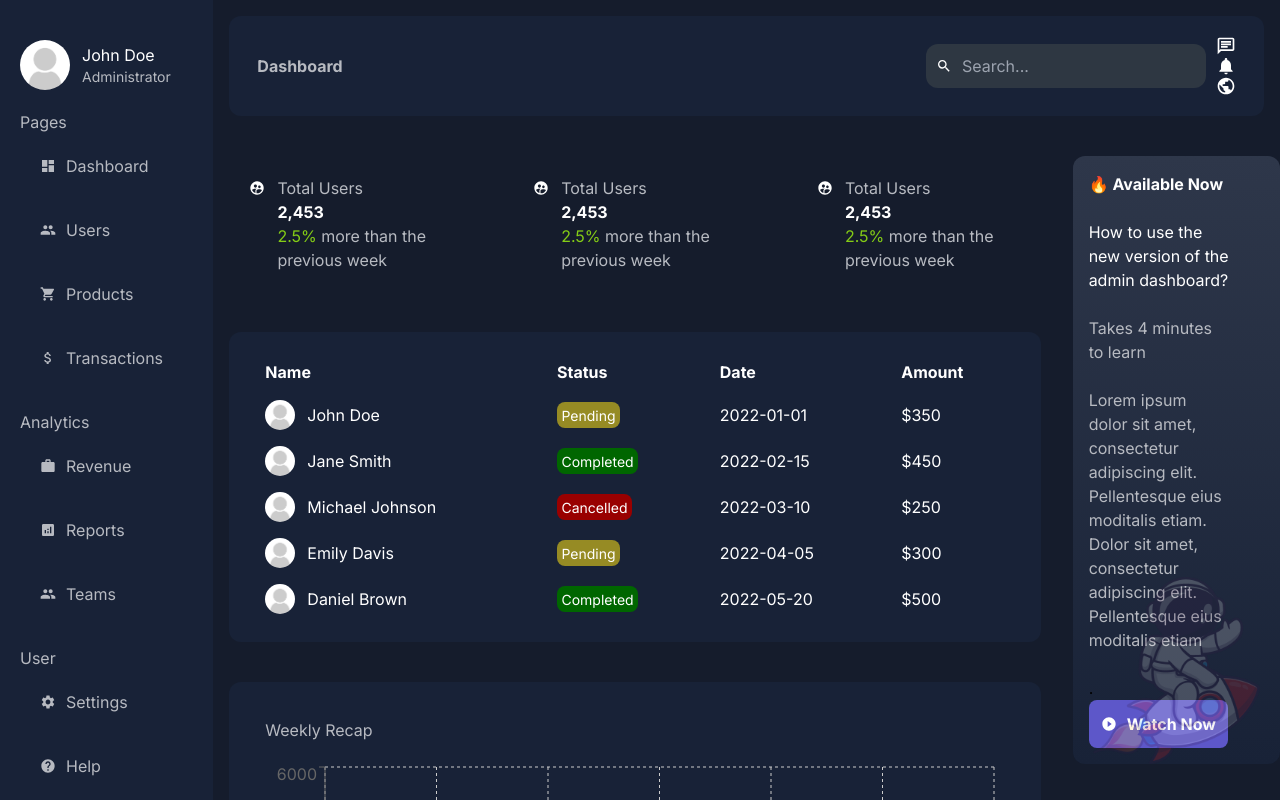
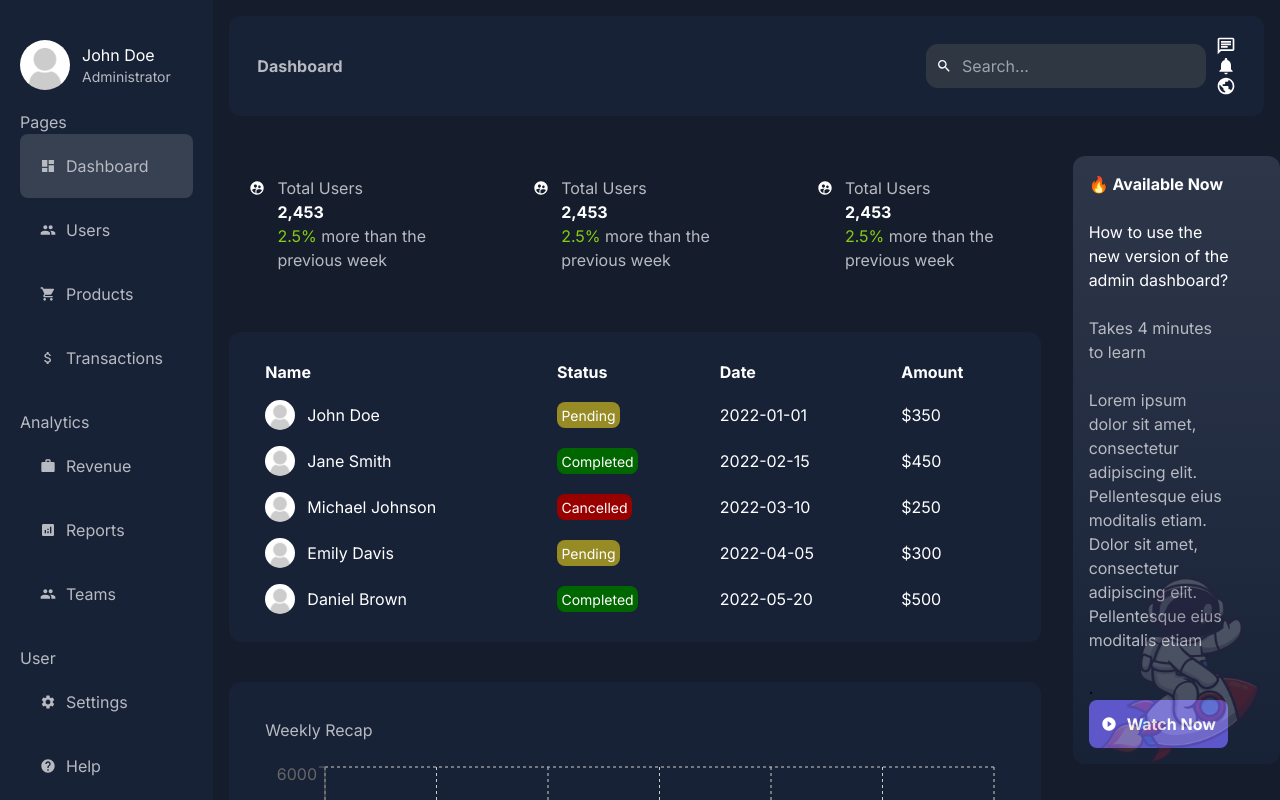
Before and after one commit to PhilaNgcamu/next-js-app, a Next.js app: page /dashboard in a window 1280 px wide. Shown: the top 800 px of the page. Built offline with nearby package versions, Linux system fonts and the light colour scheme.

Commit message:
Reduce redundancy

```diff
--- /dev/null
+++ b/src/app/components/ui/sidebar/sideItem.js
@@ -0,0 +1,21 @@
+"use client";
+import Link from "next/link";
+import { usePathname } from "next/navigation";
+
+export default function SidebarItem({ item }) {
+  const pathname = usePathname();
+
+  return (
+    <Link
+      href={item.href}
+      className={`${
+        item.href === pathname ? "bg-gray-700" : ""
+      } text-[#b7bac1] active:bg-gray-700 rounded-lg`}
+    >
+      <div className="flex gap-2.5 h-18 items-center hover:bg-gray-700 p-5 rounded-lg">
+        {item.icon}
+        {item.title}
+      </div>
+    </Link>
+  );
+}
--- a/src/app/components/ui/sidebar/sidebar.js
+++ b/src/app/components/ui/sidebar/sidebar.js
@@ -1,5 +1,5 @@
+"use client";
 import Image from "next/image";
-import Link from "next/link";
 import {
   MdDashboard,
   MdPeople,
@@ -11,6 +11,7 @@ import {
   MdHelp,
   MdExitToApp,
 } from "react-icons/md";
+import SidebarItem from "./sideItem";
 
 const sidebarData = [
   {
@@ -19,22 +20,22 @@ const sidebarData = [
       {
         title: "Dashboard",
         icon: <MdDashboard className="text-[#b7bac1]" />,
-        href: "/Dashboard",
+        href: "/dashboard",
       },
       {
         title: "Users",
         icon: <MdPeople className="text-[#b7bac1]" />,
-        href: "/Users",
+        href: "/users",
       },
       {
         title: "Products",
         icon: <MdShoppingCart className="text-[#b7bac1]" />,
-        href: "/Products",
+        href: "/products",
       },
       {
         title: "Transactions",
         icon: <MdAttachMoney className="text-[#b7bac1]" />,
-        href: "/Transactions",
+        href: "/transactions",
       },
     ],
   },
@@ -44,17 +45,17 @@ const sidebarData = [
       {
         title: "Revenue",
         icon: <MdWork className="text-[#b7bac1]" />,
-        href: "/Revenue",
+        href: "/revenue",
       },
       {
         title: "Reports",
         icon: <MdAnalytics className="text-[#b7bac1]" />,
-        href: "/Reports",
+        href: "/reports",
       },
       {
         title: "Teams",
         icon: <MdPeople className="text-[#b7bac1]" />,
-        href: "/Teams",
+        href: "/teams",
       },
     ],
   },
@@ -64,17 +65,17 @@ const sidebarData = [
       {
         title: "Settings",
         icon: <MdSettings className="text-[#b7bac1]" />,
-        href: "/Settings",
+        href: "/settings",
       },
       {
         title: "Help",
         icon: <MdHelp className="text-[#b7bac1]" />,
-        href: "/Help",
+        href: "/help",
       },
       {
         title: "Logout",
         icon: <MdExitToApp className="text-[#b7bac1]" />,
-        href: "/Logout",
+        href: "/logout",
       },
     ],
   },
@@ -100,15 +101,7 @@ export default function Sidebar() {
         <ul key={index} className="flex flex-col mt-5">
           <li className="text-[#b7bac1] text-base">{section.section}</li>
           {section.items.map((item, idx) => (
-            <Link href={item.href} className="text-[#b7bac1]">
-              <div
-                key={idx}
-                className="flex gap-2.5 h-18 items-center hover:bg-gray-700 p-5 rounded-lg"
-              >
-                {item.icon}
-                {item.title}
-              </div>
-            </Link>
+            <SidebarItem key={idx} item={item} />
           ))}
         </ul>
       ))}
--- a/src/app/dashboard/page.js
+++ b/src/app/dashboard/page.js
@@ -1,4 +1,3 @@
-import Image from "next/image";
 import Card from "../components/ui/card/card";
 import Chart from "../components/ui/chart/chart";
 import Transactions from "../components/ui/transactions/transactions";
```
